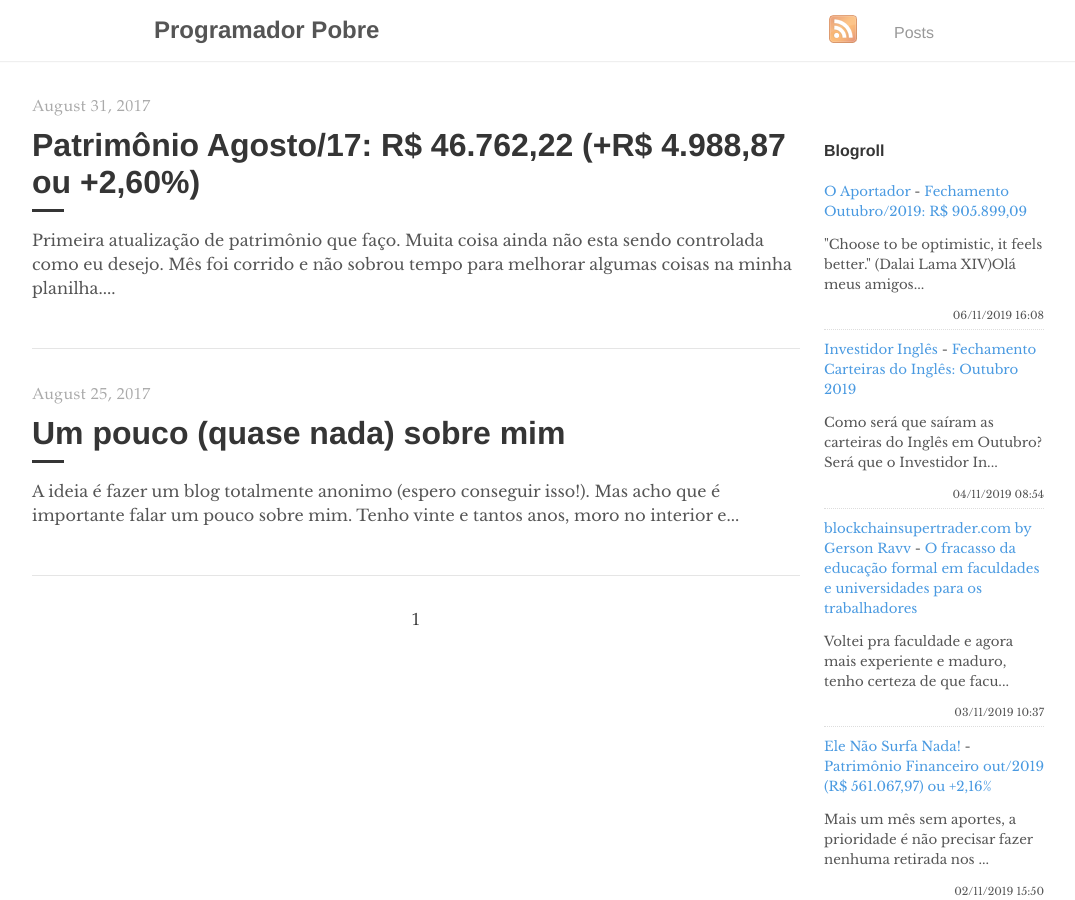
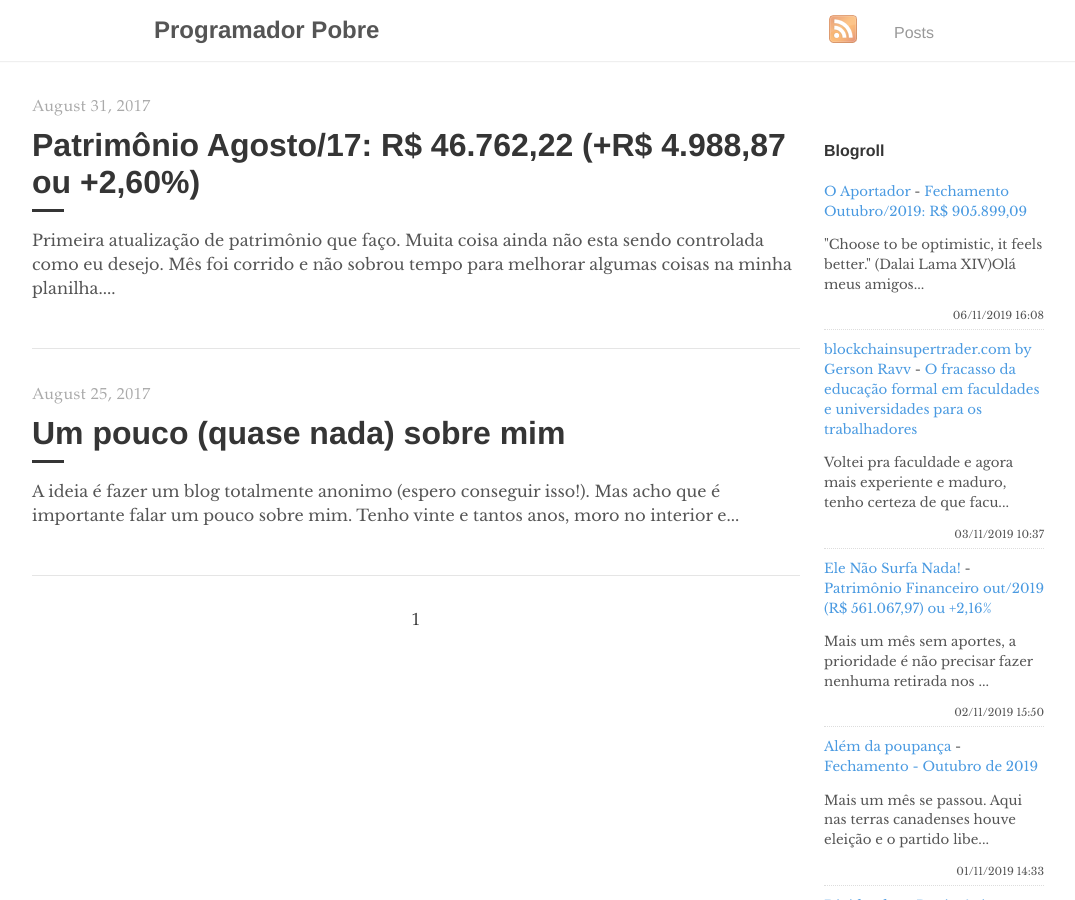
Before and after one commit to programadorpobre/programadorpobre.github.io, a Jekyll site: the page built from index.html, in a window 1280 px wide and 900 px high. Shown: the whole window, without its empty margins (96-1171 px from the left). Built offline with Jekyll 4.4.1, drawn with Linux system fonts in a browser that asks for light colours; the list of posts is cut into pages by our own code; comment, search, counter and statistics services are not loaded.

Commit message:
[ci skip] travis #825

```diff
--- a/_includes/feed-entries.html
+++ b/_includes/feed-entries.html
@@ -2,11 +2,6 @@
     <a class="feed-entry-site-name" href="https://oaportadorfinanceiro.blogspot.com/">O Aportador</a> - <a class="feed-entry-title" href="https://oaportadorfinanceiro.blogspot.com/2019/11/fechamento-outubro2019-r-90589909.html">Fechamento Outubro/2019: R$ 905.899,09</a>
     <p class="feed-entry-summary">"Choose to be optimistic, it feels better."&nbsp;(Dalai Lama XIV)Olá meus amigos...</p>
     <time datetime="2019-11-06T16:08:00.002-03:00">06/11/2019 16:08</time>
-</div>
-<div class="feed-entry">
-    <a class="feed-entry-site-name" href="https://www.investidoringles.com/">Investidor Inglês</a> - <a class="feed-entry-title" href="https://www.investidoringles.com/2019/11/fechamento-carteiras-do-ingles-outubro-2019.html">Fechamento Carteiras do Inglês: Outubro 2019</a>
-    <p class="feed-entry-summary">Como será que saíram as carteiras do Inglês em Outubro? Será que o Investidor In...</p>
-    <time datetime="2019-11-04T08:54:00.000-03:00">04/11/2019 08:54</time>
 </div>
 <div class="feed-entry">
     <a class="feed-entry-site-name" href="http://www.blockchainsupertrader.com/">blockchainsupertrader.com by Gerson Ravv</a> - <a class="feed-entry-title" href="http://www.blockchainsupertrader.com/2019/11/o-fracasso-da-educacao-formal-em.html">O fracasso da educação formal em faculdades e universidades para os trabalhadores</a>
```
